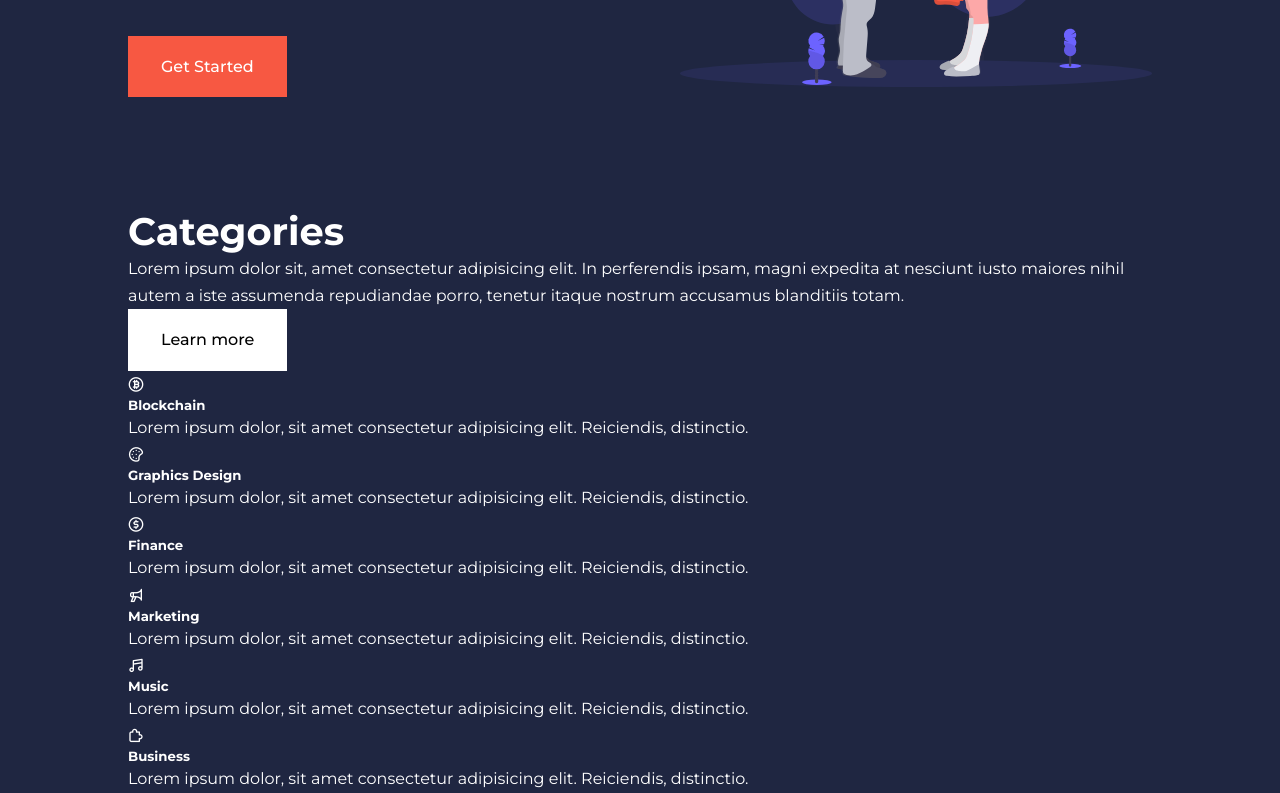
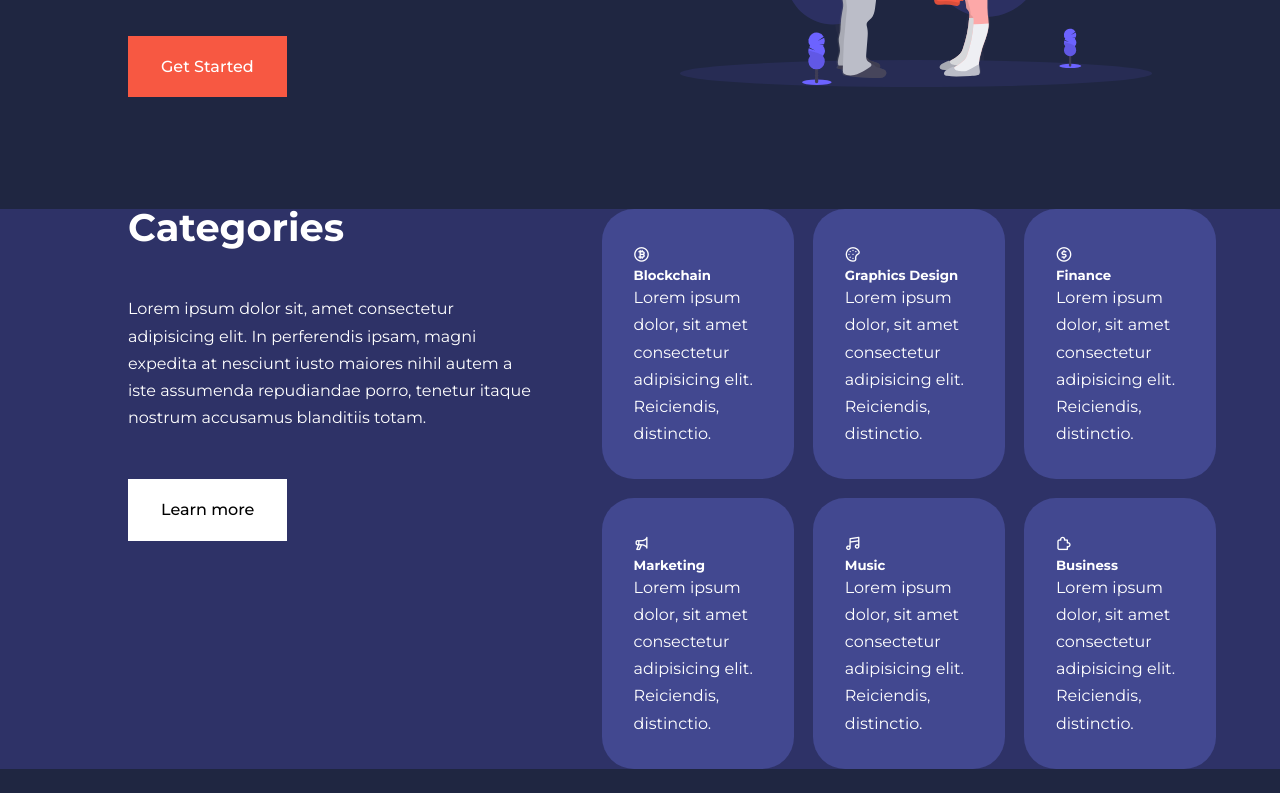
Before and after one commit to nagoudinada/Multipage-EducationShool-Website, a plain HTML site: page index.html in a window 1280 px wide. Shown: the part 431-1224 px from the top of the page. After the commit the page ends 1200 px from the top, so only its background shows below. Drawn offline with nearby package versions, Linux system fonts and the light colour scheme.

Commit message:
categories css 1/2

```diff
--- a/css/style.css
+++ b/css/style.css
@@ -135,20 +135,7 @@ nav button{
     color: var(--color-bg2);
 }
 
-/*.header__container {
-    display: flex;
-    flex-direction: row;
-    justify-content: space-between;
-    align-items: center;
-    top:50%;
-}
 
-.header__left {
-    display: flex;
-    flex-direction: column;
-    justify-content: space-between;
-    gap: 4rem;
-}*/
 
 /* ===================================== HEADER =====================================*/
 
@@ -171,3 +158,41 @@ header {
 .header__left p{
     margin: 1rem 0 2.4rem;
 }
+
+/* ===================================== CATEGORIES  =====================================*/
+
+.categories {
+    background: var(--color-bg1);
+}
+
+.categories h1 {
+    line-height: 1;
+    margin-bottom: 3rem;
+}
+
+.categories__container {
+    display: grid;
+    grid-template-columns: 40% 60%;
+    gap: 4rem;
+}
+
+.categories__left p{
+    margin: 1rem 0 3rem;
+}
+
+.categories__right {
+    display: grid;
+    grid-template-columns: repeat(3 , 1fr);
+    gap: 1.2rem;
+}
+
+.category {
+    background: var(--color-bg2);
+    padding: 2rem;
+    border-radius: 2rem;
+    transition: var(--transition);
+}
+
+.category:hover {
+    box-shadow: 0 3rem 3rem rgba(0, 0, 0, 0.2);
+}
```
